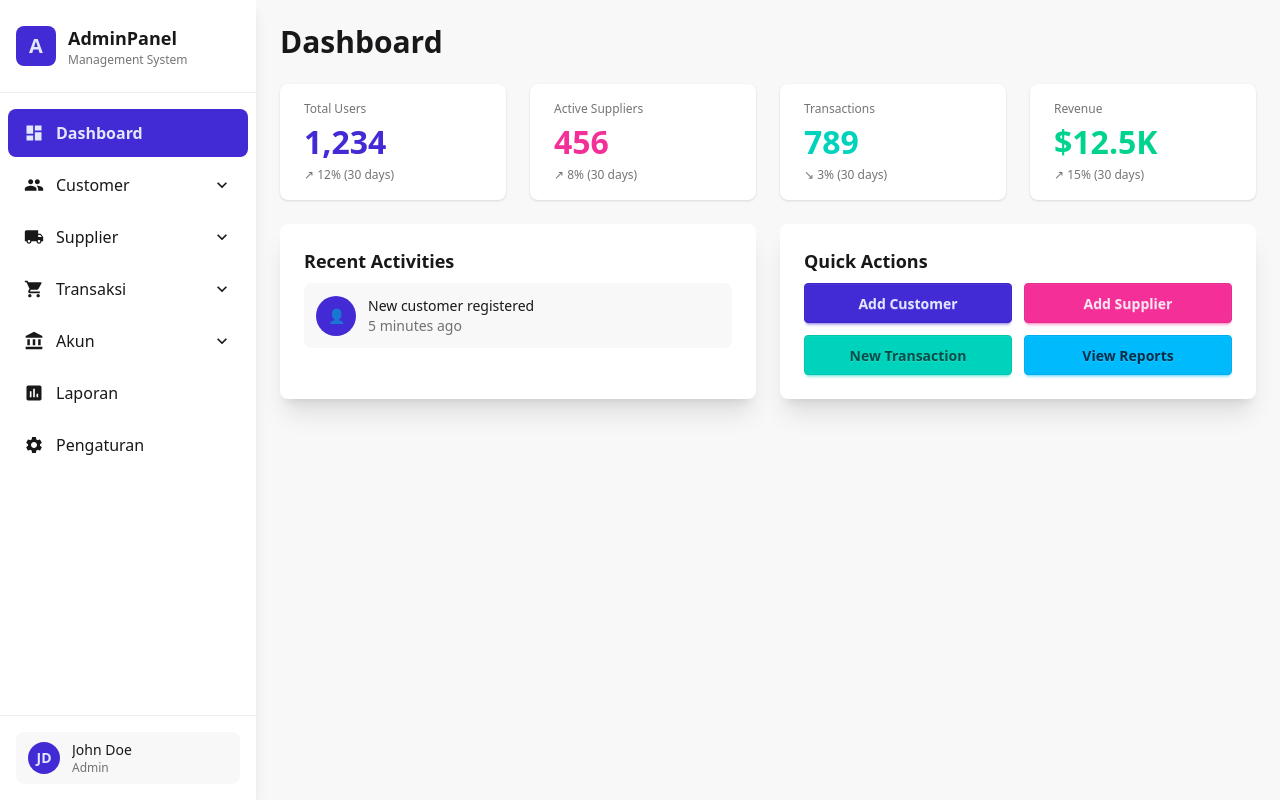
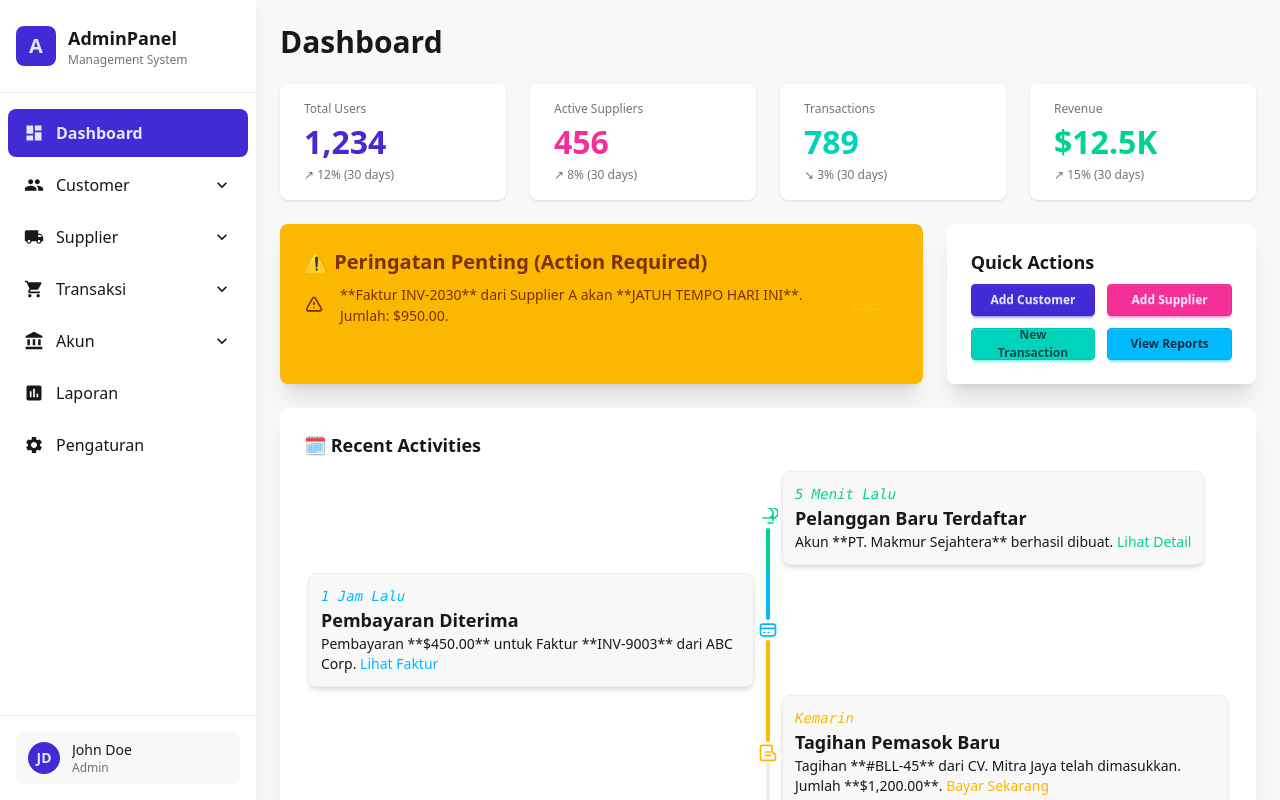
Before and after one commit to HazriAE/frontend_sistem_akuntansi, a React (Vite) app: page /dashboard in a window 1280 px wide. Built offline with nearby package versions, Linux system fonts and the light colour scheme.

Commit message:
update ui

```diff
--- a/src/Pages/Dashboard.jsx
+++ b/src/Pages/Dashboard.jsx
@@ -3,7 +3,9 @@ const Dashboard = () => {
     <div>
       <h1 className="text-3xl font-bold text-base-content mb-6">Dashboard</h1>
 
+      {/* BAGIAN 1: STATS KARTU (STATISTICS CARDS) */}
       <div className="grid grid-cols-1 md:grid-cols-2 lg:grid-cols-4 gap-6 mb-6">
+        {/* Total Users */}
         <div className="stats shadow bg-base-100">
           <div className="stat">
             <div className="stat-title">Total Users</div>
@@ -12,6 +14,7 @@ const Dashboard = () => {
           </div>
         </div>
 
+        {/* Active Suppliers */}
         <div className="stats shadow bg-base-100">
           <div className="stat">
             <div className="stat-title">Active Suppliers</div>
@@ -20,6 +23,7 @@ const Dashboard = () => {
           </div>
         </div>
 
+        {/* Transactions */}
         <div className="stats shadow bg-base-100">
           <div className="stat">
             <div className="stat-title">Transactions</div>
@@ -28,6 +32,7 @@ const Dashboard = () => {
           </div>
         </div>
 
+        {/* Revenue */}
         <div className="stats shadow bg-base-100">
           <div className="stat">
             <div className="stat-title">Revenue</div>
@@ -37,32 +42,109 @@ const Dashboard = () => {
         </div>
       </div>
 
-      <div className="grid grid-cols-1 lg:grid-cols-2 gap-6">
-        <div className="card bg-base-100 shadow-xl">
-          <div className="card-body">
-            <h2 className="card-title">Recent Activities</h2>
-            <div className="space-y-3">
-              <div className="flex items-center gap-3 p-3 bg-base-200 rounded-lg">
-                <div className="w-10 h-10 rounded-full bg-primary flex items-center justify-center text-primary-content">
-                  👤
-                </div>
-                <div className="flex-1">
-                  <p className="font-medium">New customer registered</p>
-                  <p className="text-sm text-base-content/60">5 minutes ago</p>
-                </div>
+      {/* BAGIAN 2: PERINGATAN (ALERTS) & QUICK ACTIONS BARU */}
+      <div className="grid grid-cols-1 lg:grid-cols-3 gap-6 mb-6">
+
+        {/* Widget Peringatan Penting (Menggunakan 2/3 lebar di layar besar) */}
+        <div className="lg:col-span-2 card bg-warning shadow-xl">
+          <div className="card-body p-4 sm:p-6">
+            <h2 className="card-title text-warning-content text-xl">⚠️ Peringatan Penting (Action Required)</h2>
+            <div className="space-y-2 text-warning-content">
+              <div className="flex items-center gap-4">
+                <svg xmlns="http://www.w3.org/2000/svg" className="w-5 h-5 flex-shrink-0" fill="none" viewBox="0 0 24 24" stroke="currentColor"><path strokeLinecap="round" strokeLinejoin="round" strokeWidth="2" d="M12 9v2m0 4h.01m-6.938 4h13.856c1.54 0 2.502-1.667 1.732-3L13.732 4c-.77-1.333-2.694-1.333-3.464 0L3.398 16c-.77 1.333.192 3 1.732 3z" /></svg>
+                <p className="flex-1">
+                  **Faktur INV-2030** dari Supplier A akan **JATUH TEMPO HARI INI**. Jumlah: $950.00.
+                </p>
+                <button className="btn btn-sm btn-warning btn-outline">Bayar</button>
               </div>
             </div>
           </div>
         </div>
 
+        {/* Quick Actions (Menggunakan 1/3 lebar di layar besar) */}
+        <div className="lg:col-span-1 card bg-base-100 shadow-xl">
+          <div className="card-body p-4 sm:p-6">
+            <h2 className="card-title text-lg">Quick Actions</h2>
+            <div className="grid grid-cols-2 gap-3">
+              <button className="btn btn-sm btn-primary">Add Customer</button>
+              <button className="btn btn-sm btn-secondary">Add Supplier</button>
+              <button className="btn btn-sm btn-accent">New Transaction</button>
+              <button className="btn btn-sm btn-info">View Reports</button>
+            </div>
+          </div>
+        </div>
+      </div>
+
+
+      {/* BAGIAN 3: RECENT ACTIVITIES (TIMELINE) */}
+      <div className="grid grid-cols-1 lg:grid-cols-1 gap-6">
+
+        {/* Recent Activities (Timeline) */}
         <div className="card bg-base-100 shadow-xl">
           <div className="card-body">
-            <h2 className="card-title">Quick Actions</h2>
-            <div className="grid grid-cols-2 gap-3">
-              <button className="btn btn-primary">Add Customer</button>
-              <button className="btn btn-secondary">Add Supplier</button>
-              <button className="btn btn-accent">New Transaction</button>
-              <button className="btn btn-info">View Reports</button>
+            <h2 className="card-title">🗓️ Recent Activities</h2>
+
+            {/* Implementasi Timeline */}
+            <ul className="timeline timeline-vertical">
+
+              {/* Aktivitas 1: New Customer (Success) */}
+              <li>
+                <div className="timeline-middle">
+                  <svg xmlns="http://www.w3.org/2000/svg" className="w-5 h-5 text-success" fill="none" viewBox="0 0 24 24" stroke="currentColor"><path strokeLinecap="round" strokeLinejoin="round" strokeWidth="2" d="M18 9v3m0 0v3m0-3h3m-3 0h-3m-3 6h6m-6-6h-6m6 0a6 6 0 100-12m6 12a6 6 0 100-12" /></svg>
+                </div>
+                <div className="timeline-end timeline-box bg-base-200 p-3 shadow-md">
+                  <time className="font-mono italic text-sm text-success">5 Menit Lalu</time>
+                  <div className="text-lg font-bold">Pelanggan Baru Terdaftar</div>
+                  <p className="text-sm">Akun **PT. Makmur Sejahtera** berhasil dibuat. <a href="/customer/450" className="link link-hover text-success">Lihat Detail</a></p>
+                </div>
+                <hr className="bg-success"/>
+              </li>
+
+              {/* Aktivitas 2: Payment Received (Info) */}
+              <li>
+                <hr className="bg-info"/>
+                <div className="timeline-middle">
+                  <svg xmlns="http://www.w3.org/2000/svg" className="w-5 h-5 text-info" fill="none" viewBox="0 0 24 24" stroke="currentColor"><path strokeLinecap="round" strokeLinejoin="round" strokeWidth="2" d="M3 10h18M7 15h1m4 0h1m-7 4h12a3 3 0 003-3V8a3 3 0 00-3-3H6a3 3 0 00-3 3v8a3 3 0 003 3z" /></svg>
+                </div>
+                <div className="timeline-start timeline-box bg-base-200 p-3 shadow-md">
+                  <time className="font-mono italic text-sm text-info">1 Jam Lalu</time>
+                  <div className="text-lg font-bold">Pembayaran Diterima</div>
+                  <p className="text-sm">Pembayaran **$450.00** untuk Faktur **INV-9003** dari ABC Corp. <a href="/invoice/9003" className="link link-hover text-info">Lihat Faktur</a></p>
+                </div>
+                <hr className="bg-warning"/>
+              </li>
+
+              {/* Aktivitas 3: New Vendor Bill (Warning) */}
+              <li>
+                <hr className="bg-warning"/>
+                <div className="timeline-middle">
+                  <svg xmlns="http://www.w3.org/2000/svg" className="w-5 h-5 text-warning" fill="none" viewBox="0 0 24 24" stroke="currentColor"><path strokeLinecap="round" strokeLinejoin="round" strokeWidth="2" d="M9 12h6m-6 4h6m2-4V6a2 2 0 00-2-2H5a2 2 0 00-2 2v14a2 2 0 002 2h14a2 2 0 002-2v-4a2 2 0 00-2-2z" /></svg>
+                </div>
+                <div className="timeline-end timeline-box bg-base-200 p-3 shadow-md">
+                  <time className="font-mono italic text-sm text-warning">Kemarin</time>
+                  <div className="text-lg font-bold">Tagihan Pemasok Baru</div>
+                  <p className="text-sm">Tagihan **#BLL-45** dari CV. Mitra Jaya telah dimasukkan. Jumlah **$1,200.00**. <a href="/bill/45" className="link link-hover text-warning">Bayar Sekarang</a></p>
+                </div>
+                <hr className="bg-base-300"/>
+              </li>
+
+              {/* Aktivitas 4: Inventory Update (Default) */}
+              <li>
+                <hr className="bg-base-300"/>
+                <div className="timeline-middle">
+                  <svg xmlns="http://www.w3.org/2000/svg" className="w-5 h-5" fill="none" viewBox="0 0 24 24" stroke="currentColor"><path strokeLinecap="round" strokeLinejoin="round" strokeWidth="2" d="M20 7l-8-4-8 4m16 0l-8 4m8-4v10l-8 4m0-10L4 7m4 4v10m8-10v10m0 0l-4-2m4 2l4-2" /></svg>
+                </div>
+                <div className="timeline-start timeline-box bg-base-200 p-3 shadow-md">
+                  <time className="font-mono italic text-sm">2 Hari Lalu</time>
+                  <div className="text-lg font-bold">Update Stok Inventaris</div>
+                  <p className="text-sm">Stok Produk **Buku Kas 001** disesuaikan. Perubahan: +50 unit.</p>
+                </div>
+              </li>
+
+            </ul>
+
+            <div className="card-actions justify-center mt-4">
+              <button className="btn btn-sm btn-outline">Lihat Semua Aktivitas</button>
             </div>
           </div>
         </div>
```
Also changed, not shown: src/Pages/Supplier/SupplierAddList.jsx (added), 1 other file (tests, documents, lock files or other folders).
